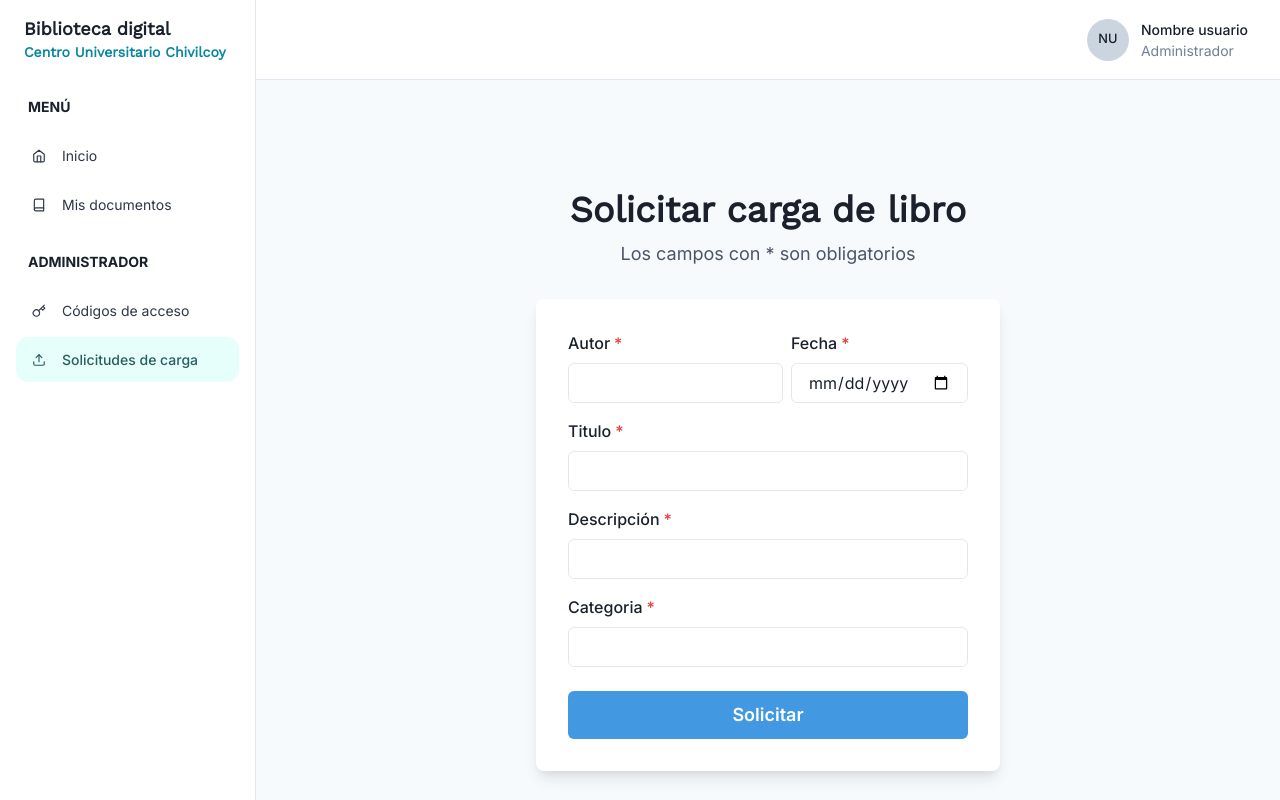
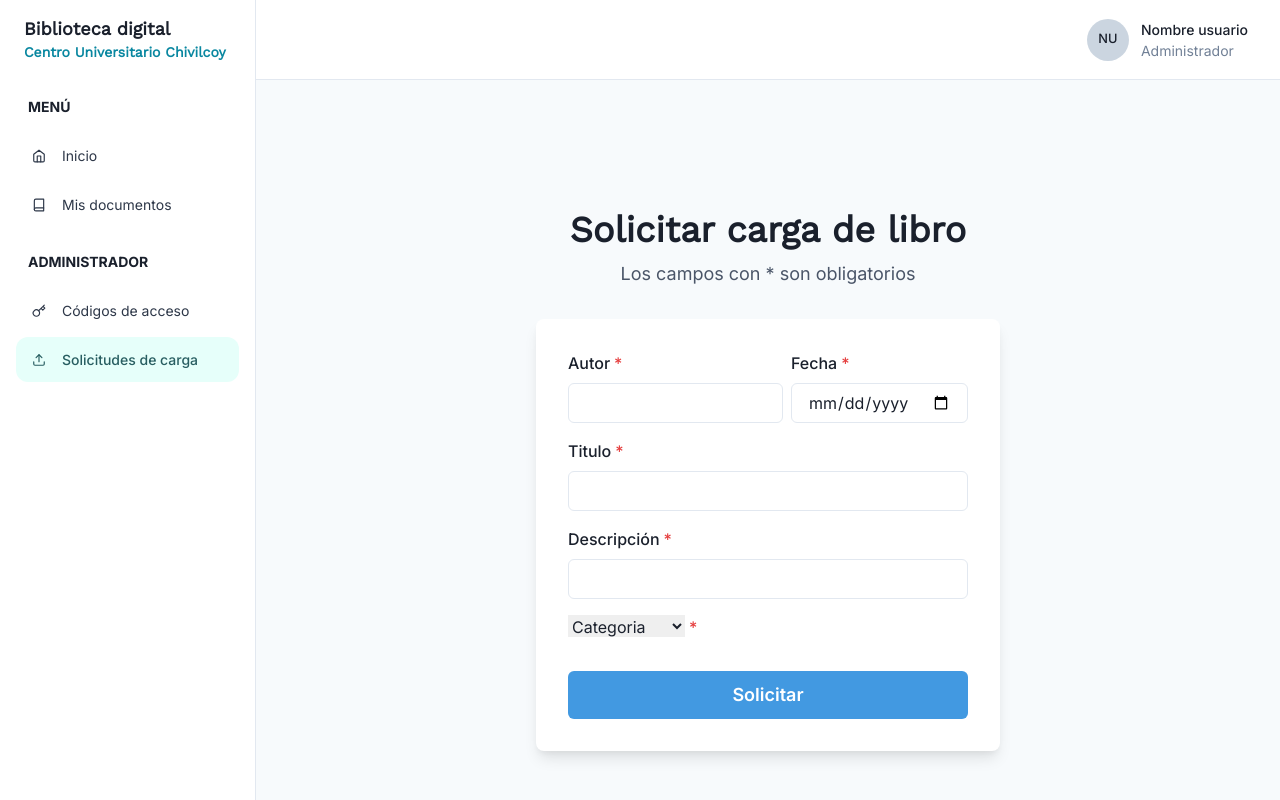
Before and after one commit to federicodesia/biblioteca-digital, a React (Vite) app in the folder frontend/: page /upload-requests in a window 1280 px wide. Built offline with nearby package versions, Linux system fonts and the light colour scheme.

Commit message:
agrego categorias

```diff
--- a/frontend/src/App.tsx
+++ b/frontend/src/App.tsx
@@ -19,6 +19,8 @@ function App() {
       <Route path="/my-documents" element={<MainPage />} />
       <Route path="/access-codes" element={<MainPage children={<AccessCodesPage />} />} />
       <Route path="/upload-requests" element={<MainPage children={<UploadRequestsPage/>} />} />
+
+
     </Routes>
   )
 }
--- a/frontend/src/pages/UploadRequestsPage.tsx
+++ b/frontend/src/pages/UploadRequestsPage.tsx
@@ -64,9 +64,15 @@ import {
                 <Input type="text" />
               </FormControl>
               <FormControl id="categoria" isRequired>
-                <FormLabel>Categoria</FormLabel>
+                <FormLabel>
+                <select>
+                <option>Categoria</option>
+                <option>Naturales</option>
+                <option>Matematicas</option>
+                <option>Sociales</option> </select>
+                </FormLabel>
                 <InputGroup>
-                  <Input type={showPassword ? 'text' : 'password'} />
+
                   <InputRightElement h={'full'}>
                     <Button
                       variant={'ghost'}
```
